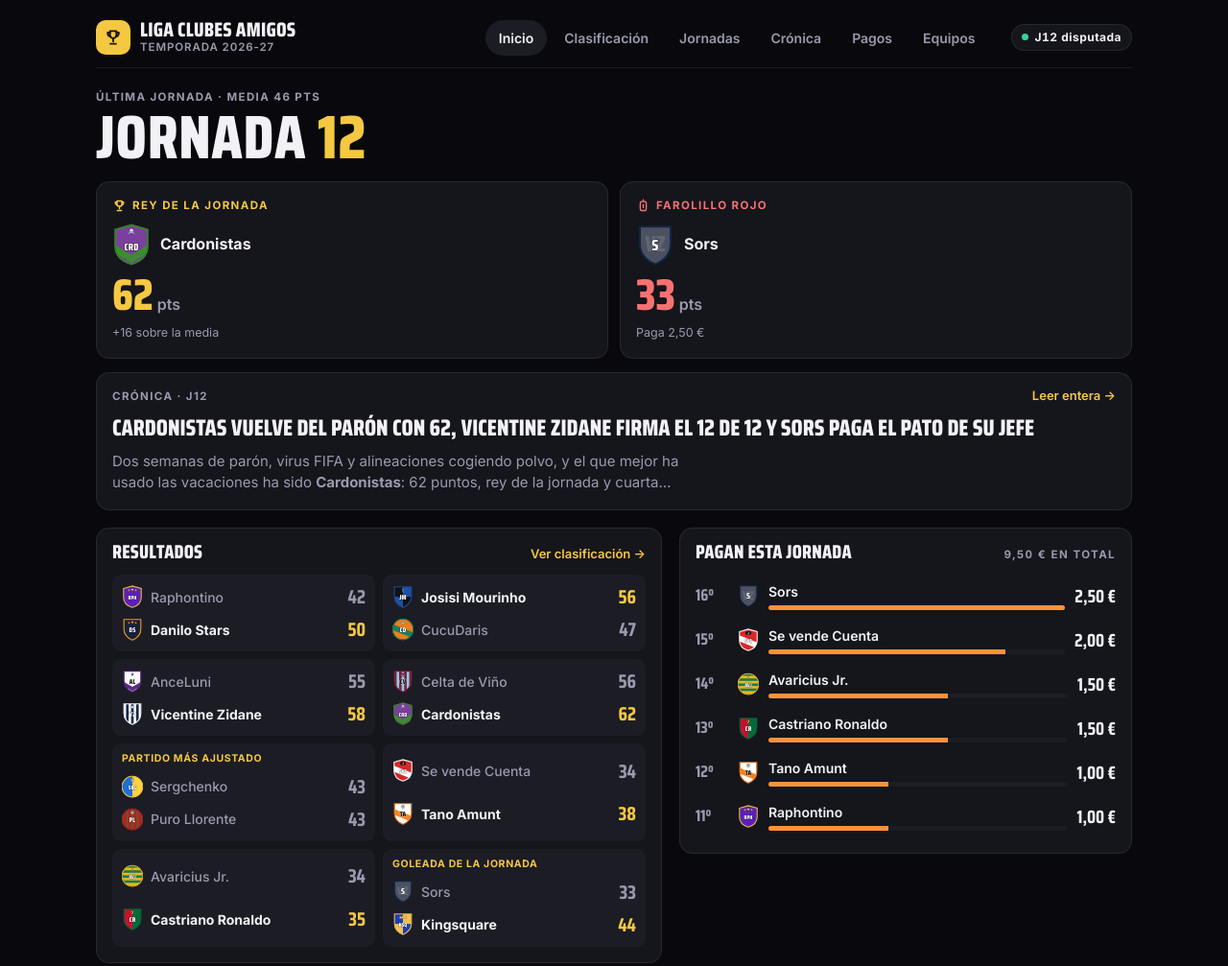
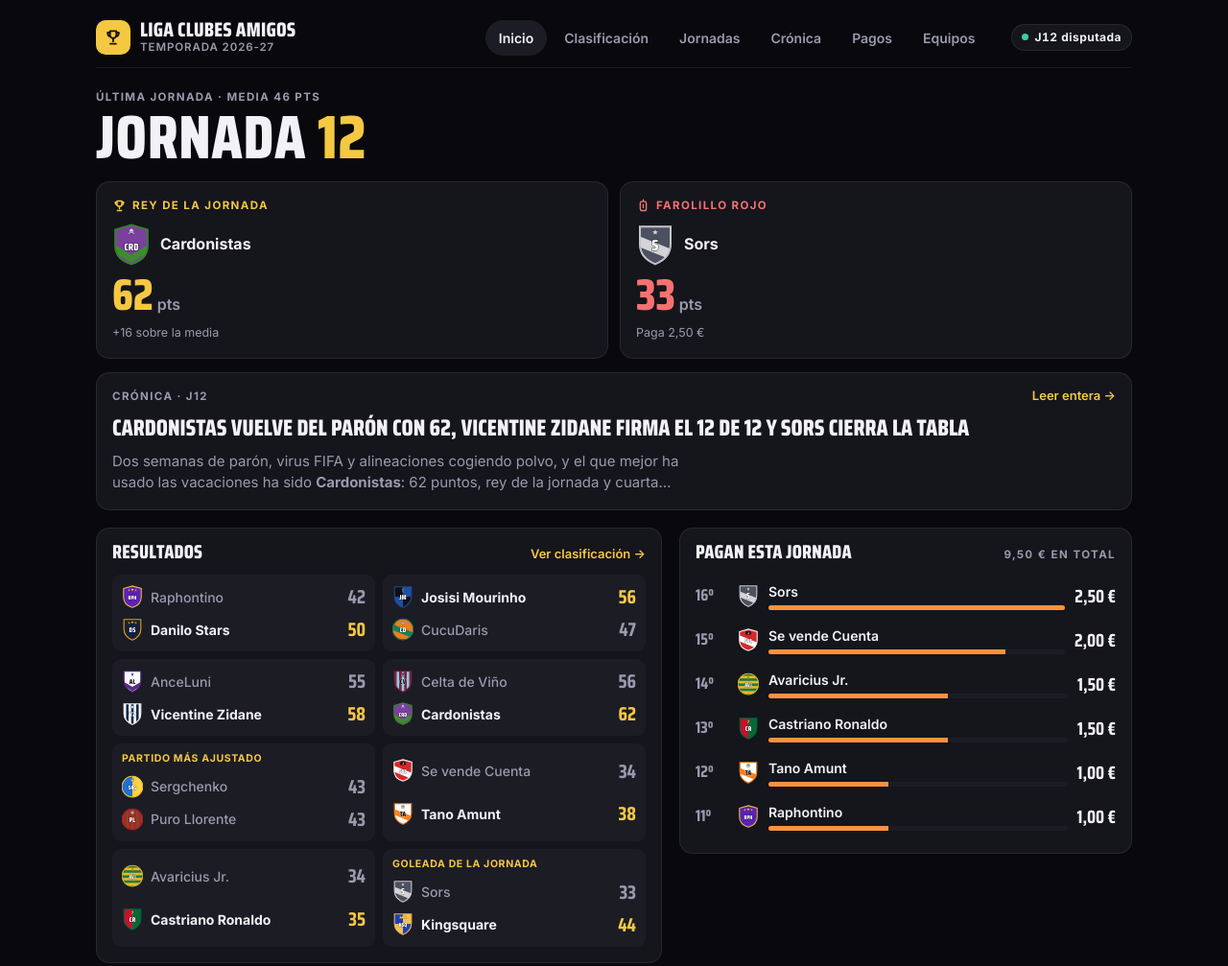
Before and after one commit to GManterola/Liguilla-clubes-amigos, a plain HTML site: page index.html in a window 1280 px wide. Shown: the top 1007 px of the page at 96% size. Drawn offline with Linux system fonts and the light colour scheme.

Commit message:
Retirar la broma de Vicentine Zidane y Sors
- Nuevo escudo de Sors (sin la marca de agua VZ)
- Crónica J12 sin la broma; imagen de WhatsApp regenerada
- Instrucciones y skill: broma retirada

Co-Authored-By: Claude Opus 5.5 <noreply@anthropic.com>
Claude-Session: https://claude.ai/code/session_01A3tZwXTgJ2JKV2X9FveMMZ

```diff
--- a/data/temporada-2026-27.js
+++ b/data/temporada-2026-27.js
@@ -495,10 +495,10 @@ const jorStatsHistory = [
 // Los párrafos admiten HTML sencillo (<strong>, <em>).
 const cronicas2627 = [
   { j:"J12",
-    titular:"CARDONISTAS VUELVE DEL PARÓN CON 62, VICENTINE ZIDANE FIRMA EL 12 DE 12 Y SORS PAGA EL PATO DE SU JEFE",
+    titular:"CARDONISTAS VUELVE DEL PARÓN CON 62, VICENTINE ZIDANE FIRMA EL 12 DE 12 Y SORS CIERRA LA TABLA",
     parrafos:[
       "Dos semanas de parón, virus FIFA y alineaciones cogiendo polvo, y el que mejor ha usado las vacaciones ha sido <strong>Cardonistas</strong>: 62 puntos, rey de la jornada y cuarta victoria seguida. Ganó 62-56 a Celta de Viño, que firmó su mejor jornada de la temporada y aun así perdió. Es lo que tiene ser el mecenas oficial de la liga: hasta cuando aciertas, te cobran.",
-      "<strong>Vicentine Zidane</strong> sigue a lo suyo: 58-55 a AnceLuni y van <strong>12 victorias de 12</strong>. Nadie le ha ganado todavía, ni siquiera Sors, que es el único que podría hacerlo con conocimiento de causa. Kingsquare cumplió ante ese mismo Sors (44-33) y mantiene la distancia en 6 puntos. Lo de Sors merece análisis: <strong>16º con 33 puntos</strong> justo contra el perseguidor de su jefe. O Vicentine se olvidó de alinear a su equipo B, o el plan siempre fue que Sors pagara la cena.",
+      "<strong>Vicentine Zidane</strong> sigue a lo suyo: 58-55 a AnceLuni y van <strong>12 victorias de 12</strong>. Nadie le ha ganado todavía y empieza a dar miedo preguntar quién será el primero. Kingsquare cumplió ante Sors (44-33) y mantiene la distancia en 6 puntos. Sors, en cambio, firmó la peor jornada: <strong>16º con 33 puntos</strong> y 2,50 € directos a la caja. Volver del parón con las piernas de pretemporada sale caro.",
       "Josisi Mourinho volvió a sonreír ante CucuDaris (56-47), Danilo Stars ganó a Raphontino (50-42) y Tano Amunt se llevó el clásico de la ruina contra Se vende Cuenta (38-34). Castriano Ronaldo ganó a Avaricius Jr. por un solo punto (35-34). Avaricius, fiel a su nombre, se queda sin victoria y encima paga.",
       "El partido de la jornada en lo raro: <strong>Sergchenko 43 - 43 Puro Llorente</strong>. Empate a todo. Puro Llorente frena por fin una racha de cinco derrotas y Sergchenko, con la peor media de la liga, sube al 4º puesto. Nadie sabe cómo lo hace y él tampoco lo va a explicar.",
       "En la tabla, Cardonistas entra en el top 8 (7º) y <strong>Se vende Cuenta se cae al 9º</strong>. El equipo del -1 histórico paga 2 € y se queda fuera de la zona noble. Hay tradiciones que se respetan.",
--- a/index.html
+++ b/index.html
@@ -14,7 +14,7 @@
 <meta property="og:title" content="Liga Clubes Amigos 26-27">
 <meta property="og:description" content="J12: rey Cardonistas (62), farolillo Sors (33). Líder: Vicentine Zidane.">
 <meta property="og:url" content="https://liguilla-clubes-amigos.vercel.app/">
-<meta property="og:image" content="https://liguilla-clubes-amigos.vercel.app/img/og.png?v=j12">
+<meta property="og:image" content="https://liguilla-clubes-amigos.vercel.app/img/og.png?v=j12b">
 <meta property="og:image:width" content="1200">
 <meta property="og:image:height" content="630">
 <meta name="twitter:card" content="summary_large_image">
@@ -520,7 +520,7 @@ const CRESTS = {
   "AnceLuni":          {ab:"AL",  c1:"#f8f9fa", c2:"#5b2a86", shape:"escudo",  pat:"chevron",  em:"star",   why:"Blanco y morado, aire de banquillo con ceja levantada."},
   "Avaricius Jr.":     {ab:"AVJ", c1:"#1f7a4a", c2:"#e8b923", shape:"redondo", pat:"aros",     em:"euro",   why:"Verde billete y oro. El símbolo del euro no es casualidad."},
   "Josisi Mourinho":   {ab:"JM",  c1:"#111111", c2:"#1f4fa3", shape:"escudo",  pat:"cuarteles",em:"one",    why:"Negro y azul, sobrio. El «1» es por lo de Special One."},
-  "Sors":              {ab:"S",   c1:"#4b5160", c2:"#13294b", shape:"escudo",  pat:"liso",     em:"shadow", why:"Gris sombra con un VZ en marca de agua. Ya sabéis quién lo diseñó."},
+  "Sors":              {ab:"S",   c1:"#4b5160", c2:"#d4d4d8", shape:"escudo",  pat:"banda",    em:"star",   why:"Gris acero con banda plata y una estrella. Sobrio y de los que no se rinden."},
   "Raphontino":        {ab:"RPH", c1:"#5b21b6", c2:"#f2c14e", shape:"frances", pat:"liso",     em:"stars",  why:"Morado presidencial con ribete dorado."},
   "Kingsquare":        {ab:"KSQ", c1:"#1d3fbf", c2:"#f2c14e", shape:"escudo",  pat:"cuarteles",em:"crown",  why:"Azul real, cuarteles y corona. Rey de la plaza."},
   "CucuDaris":         {ab:"CD",  c1:"#f07c1b", c2:"#1b7f5c", shape:"redondo", pat:"banda",    em:"ball",   why:"Naranja y verde, banda cruzada."},
```
Also changed, not shown: img/og.png, 2 other files.
